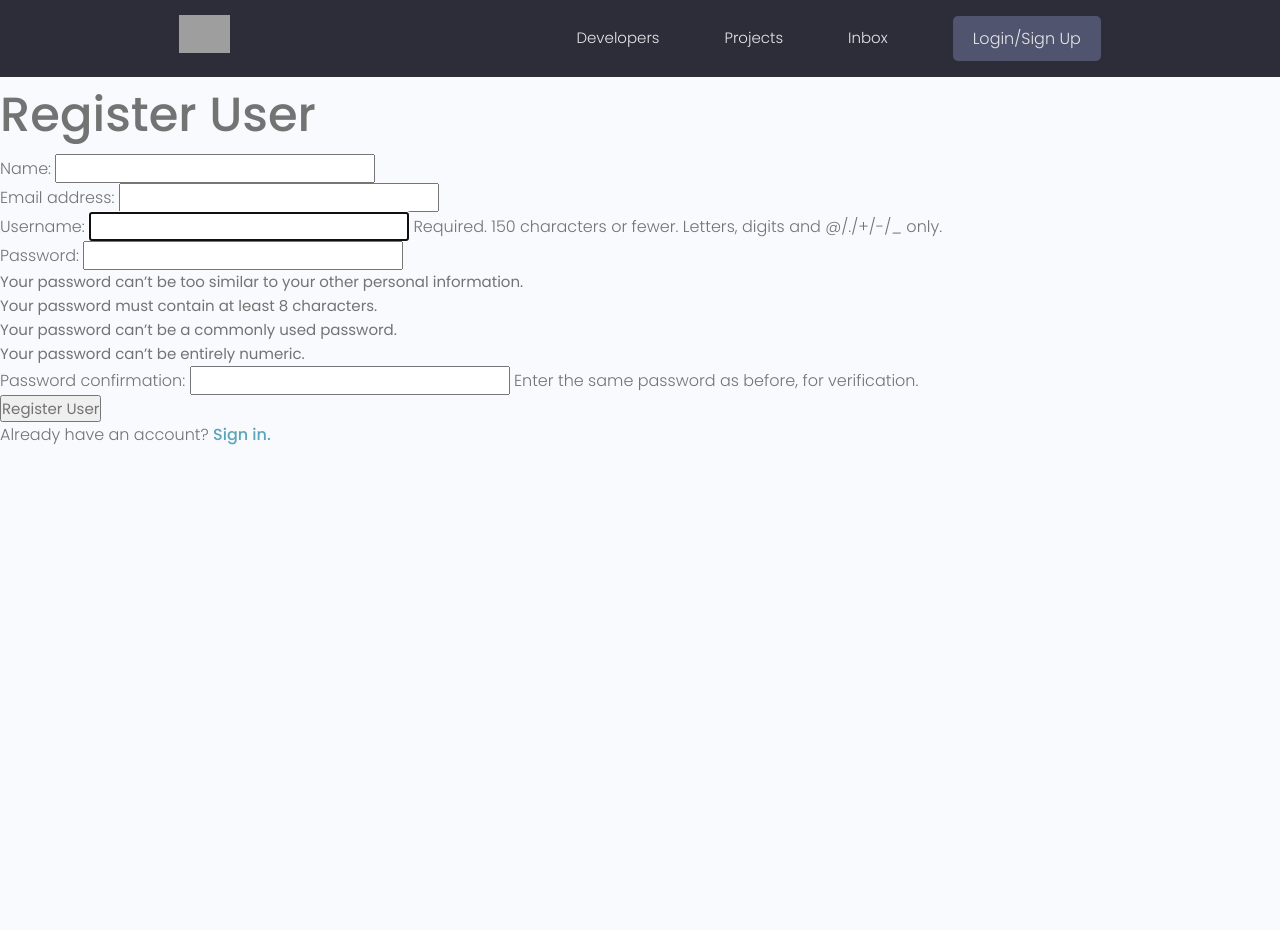
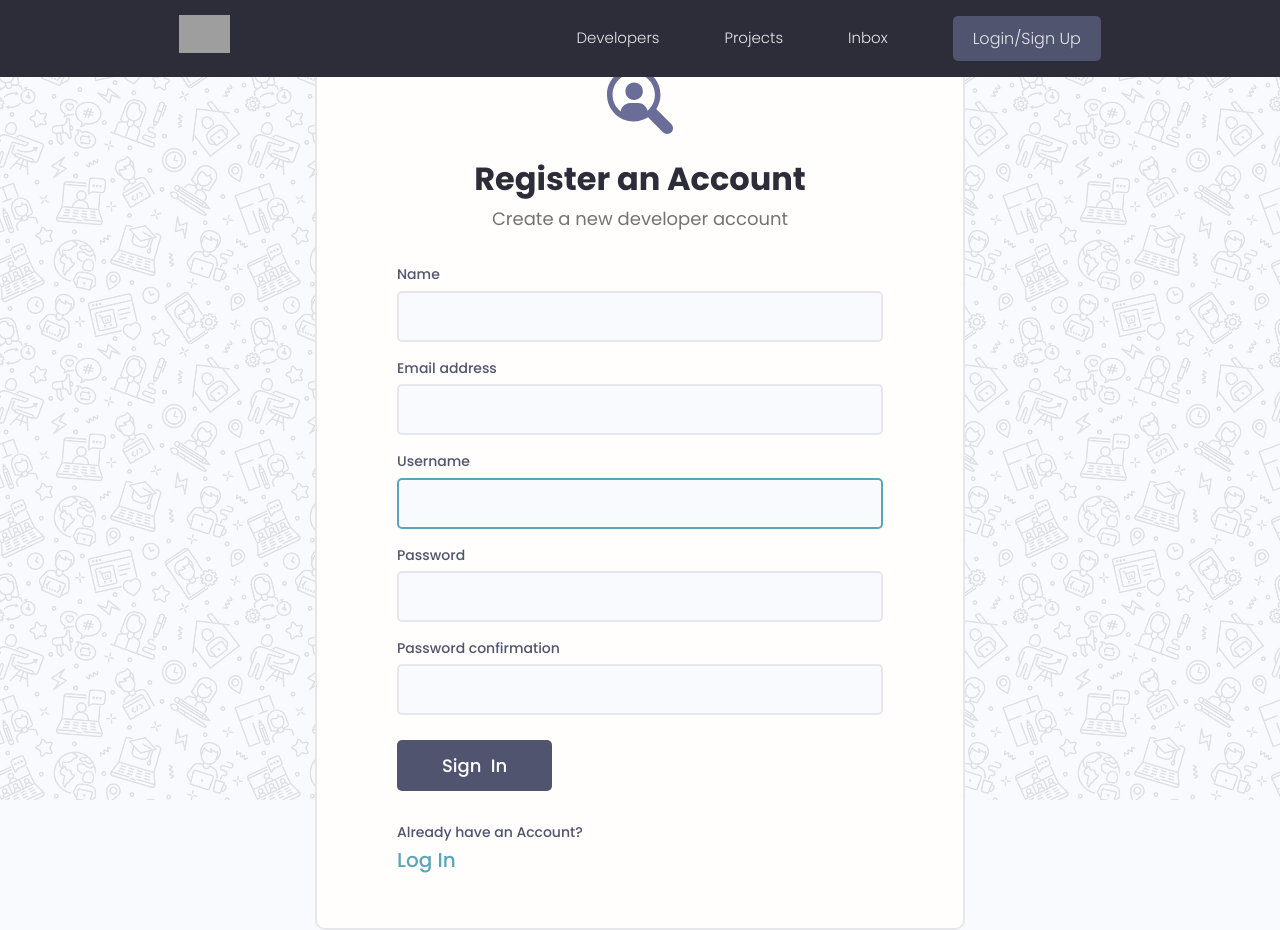
Before and after one commit to bittencourt-lucas/devsearch, a Django app: page /register/ in a window 1280 px wide. Before the commit the page ends 445 px from the top, so only its background shows below. Run offline with Django 3.2, Linux system fonts and the light colour scheme; some libraries are stand-ins or nearby versions; grey boxes are pictures that could not be loaded.

Commit message:
Styling Login & Register Page

```diff
--- a/static/styles/app.css
+++ b/static/styles/app.css
@@ -641,7 +641,6 @@ img {
 .auth {
   width: 100%;
   position: relative;
-  z-index: 1;
   background: transparent;
   height: 99vh;
   display: flex;
@@ -845,3 +844,15 @@ img {
   margin-bottom: 1rem;
   margin-top: 2rem;
 }
+
+/*=======================
+Fixed Position Alerts Wrapper
+========================*/
+
+.alert {
+  position: fixed;
+  left: 50%;
+  top: 120px;
+  transform: translate(-50%, -50%);
+  z-index: 99999;
+}
--- a/static/uikit/app.js
+++ b/static/uikit/app.js
@@ -8,7 +8,14 @@ let alertWrapper = document.querySelector('.alert')
 let alertClose = document.querySelector('.alert__close')
 
 if (alertWrapper) {
-  alertClose.addEventListener('click', () =>
-    alertWrapper.style.display = 'none'
-  )
+  console.log('Alert Wrapper clicked')
+  alertClose.addEventListener('click', () => alertWrapper.style.display = 'none')
 }
+
+function closeAlert() {
+  setTimeout( ()=> {alertWrapper.style.display="none"}, 3000)
+}
+
+if (alertWrapper){
+  closeAlert()
+}
--- a/templates/main.html
+++ b/templates/main.html
@@ -21,15 +21,17 @@
   {% include 'navbar.html' %}
 
   {% if messages %}
-  <ul class="messages">
     {% for message in messages %}
-    <li{% if message.tags %} class="{{ message.tags }}" {% endif %}>{{ message }}</li>
+    <div class="alert alert--{{ message.tags }}">
+      <p class="alert__message">{{ message }}</p>
+      <button class="alert__close">×</button>
+    </div>
     {% endfor %}
-  </ul>
   {% endif %}
 
   {% block content %}
 
   {% endblock content %}
 </body>
+<script src="{% static 'uikit/app.js' %}"></script>
 </html>
--- a/users/forms.py
+++ b/users/forms.py
@@ -9,3 +9,9 @@ class CustomUserCreationForm(UserCreationForm):
     labels = {
       'first_name': 'Name'
     }
+
+  def __init__(self, *args, **kwargs):
+    super(CustomUserCreationForm, self).__init__(*args, **kwargs)
+
+    for name, field in self.fields.items():
+      field.widget.attrs.update({ 'class': 'input' })
--- a/users/templates/users/login_register.html
+++ b/users/templates/users/login_register.html
@@ -1,28 +1,97 @@
 {% extends 'main.html' %}
-
+{% load static %}
 {% block content %}
 
 {% if page == 'register' %}
 
-<h1>Register User</h1>
+<div class="auth">
+  <div class="card">
+    <div class="auth__header text-center">
+      <a href="/">
+        <img src="{% static 'images/icon.svg' %}" alt="icon" />
+      </a>
+      <h3>Register an Account</h3>
+      <p>Create a new developer account</p>
+    </div>
 
-<form method="POST" action="{% url 'register' %}">
-  {% csrf_token %}
-  {{ form.as_p }}
-  <input type="submit" value="Register User" />
-</form>
+    <form method="POST" action="{% url 'register' %}" class="form auth__form">
+      {% csrf_token %}
 
-<p>Already have an account? <a href="{% url 'login' %}">Sign in.</a></p>
+      {% for field in form %}
+      <div class="form__field">
+        <label for="formInput#text">{{ field.label }}</label>
+        {{ field }}
+
+        <!-- {% if field.help_text %}
+          <small>{{ field.help_text }}</small>
+        {% endif %} -->
+
+        {% for error in field.errors %}
+        <p style="color: red">{{ error }}</p>
+        {% endfor %}
+      </div>
+      {% endfor %}
+
+      <div class="auth__actions">
+        <input class="btn btn--sub btn--lg" type="submit" value="Sign  In" />
+      </div>
+    </form>
+    <div class="auth__alternative">
+      <p>Already have an Account?</p>
+      <a href="{% url 'login' %}">Log In</a>
+    </div>
+  </div>
+</div>
 
 {% else %}
 
-<form action="{% url 'login' %}" method="POST">
-  {% csrf_token %}
-  <input type="text" name="username" placeholder="Username" />
-  <input type="password" name="password" placeholder="Enter password" />
-  <input type="submit" value="Login" />
-</form>
-<p>Don't have an account? <a href="{% url 'register' %}">Sign up now!</a></p>
+<div class="auth">
+  <div class="card">
+    <div class="auth__header text-center">
+      <a href="/">
+        <img src="{% static 'images/icon.svg' %}" alt="icon" />
+      </a>
+      <h3>Account Login</h3>
+      <p>Hello Developer, Welcome Back!</p>
+    </div>
+
+    <form action="{% url 'login' %}" method="POST" class="form auth__form">
+      {% csrf_token %}
+
+      <!-- Input:Username -->
+      <div class="form__field">
+        <label for="formInput#text">Username: </label>
+        <input
+          class="input input--text"
+          id="formInput#text"
+          type="text"
+          name="username"
+          placeholder="Enter your username"
+        />
+      </div>
+
+      <!-- Input:Password -->
+      <div class="form__field">
+        <label for="formInput#password">Password: </label>
+        <input
+          class="input input--password"
+          id="formInput#password"
+          type="password"
+          name="password"
+          placeholder="••••••••"
+        />
+      </div>
+      <div class="auth__actions">
+        <input class="btn btn--sub btn--lg" type="submit" value="Log In" />
+        <a href="forgetpassword.html">Forget Password?</a>
+      </div>
+    </form>
+    <div class="auth__alternative">
+      <p>Don’t have an Account?</p>
+      <a href="{% url 'register' %}">Sign Up</a>
+    </div>
+  </div>
+</div>
 
 {% endif %}
 
--- a/users/views.py
+++ b/users/views.py
@@ -33,7 +33,7 @@ def loginUser(request):
 
 def logoutUser(request):
     logout(request)
-    messages.success(request, 'User logout successfully')
+    messages.info(request, 'User logout successfully')
     return redirect('login')
 
 def registerUser(request):
```
Also changed, not shown: db.sqlite3, static/images/icon.svg (added), static/images/pattern.jpg (added), 1 other file.
